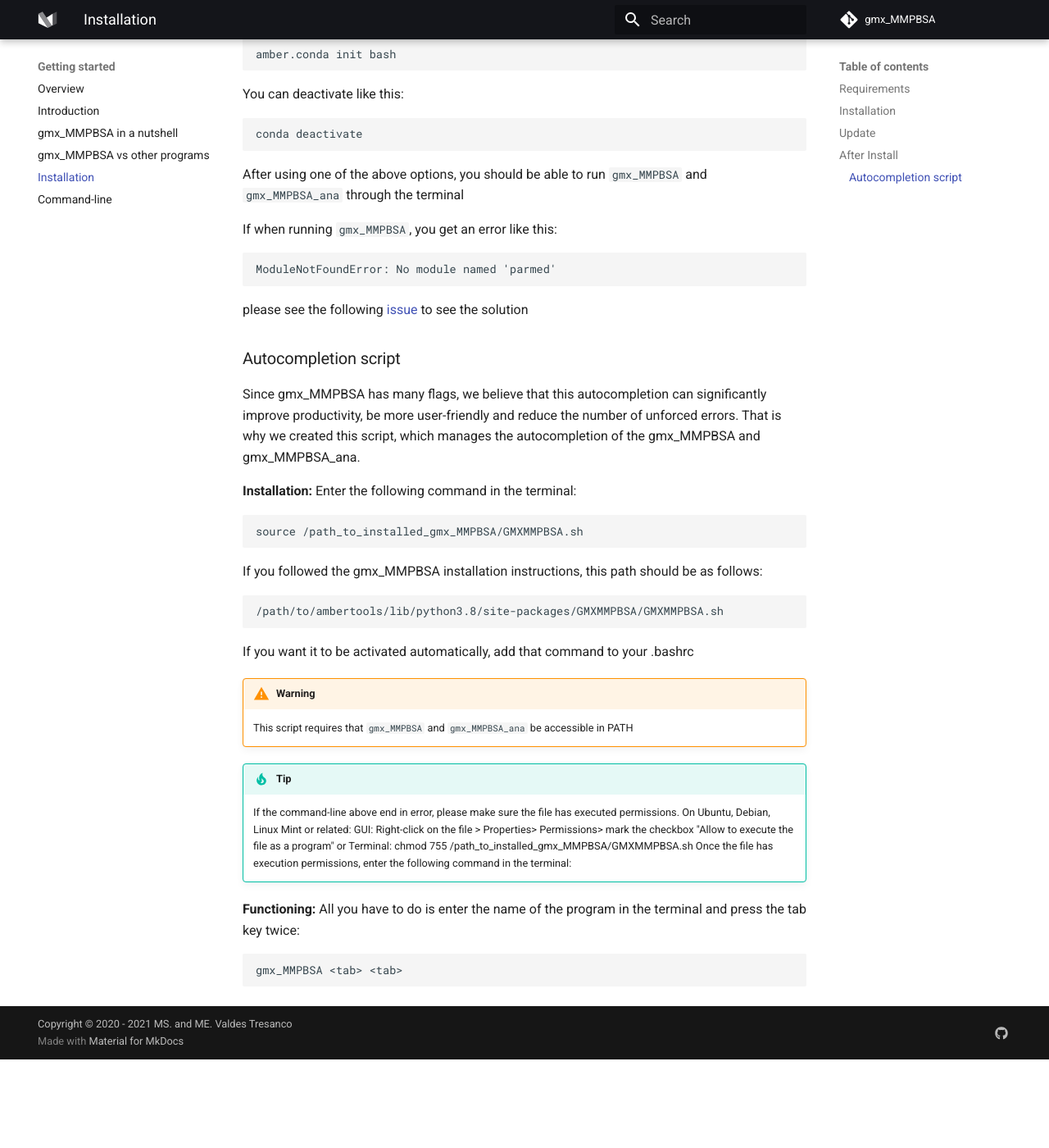
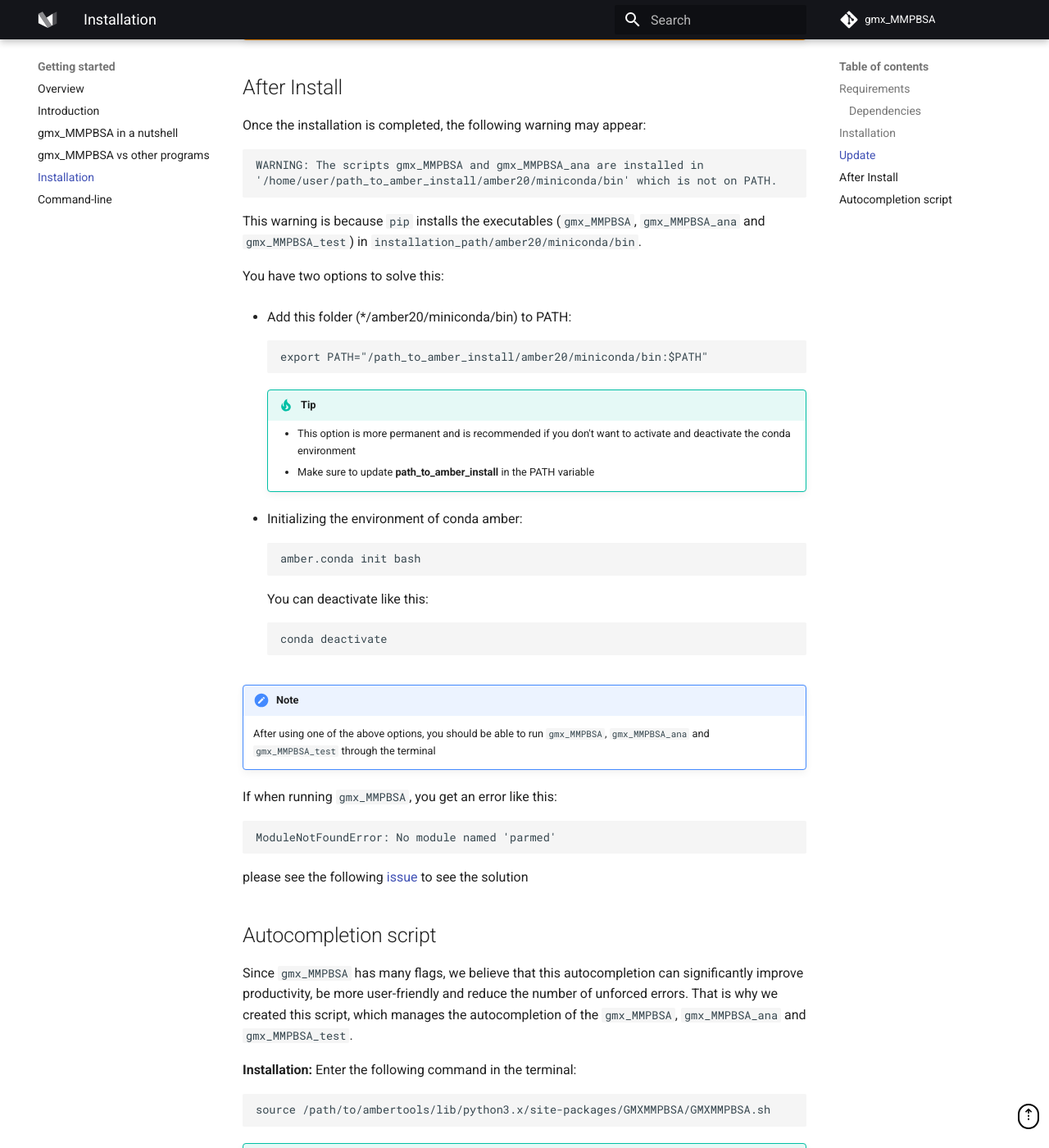
Before and after one commit to Valdes-Tresanco-MS/gmx_MMPBSA, an MkDocs documentation site: the page built from docs/installation.md, in a window 1280 px wide and 1400 px high, scrolled down 2232 px. Shown: the whole window at 82% size. Built offline with MkDocs 1.6.1 and Material for MkDocs 9.7.7, drawn with Linux system fonts in a browser that asks for light colours; emoji names are drawn with the system emoji font; comment, search, counter and statistics services are not loaded; before the commit the page ends 3524 px from its top, so only the background shows below that; some of the changed text lies outside the part shown.

Commit message:
updated installation

````diff
--- a/docs/installation.md
+++ b/docs/installation.md
@@ -6,19 +6,37 @@
 
 ## Requirements
 
-`gmx_MMPBSA` requires AmberTools20 to be installed in your machine with Python3 and the shell environment correctly set
-up for Amber. The AmberTools suite is free of charge and you can check [Amber Manual][1] for a detailed installation
-guide. Of note, you can have more than one AmberTools installed in your machine. In case AmberTools20 is not the
-default Amber in your computer, just make sure to source AmberTools20 before installing/updating/running `gmx_MMPBSA`.
-`gmx_MMPBSA` also requires GROMACS (series 4.x.x or 5.x.x or 20xx.x) to be installed in your computer and the shell
-environment correctly set up for GROMACS. `gmx_MMPBSA` has been tested with GROMACS 4.6.7, 5.1.2, 2018.3, and 2020.4,
-although it should run smoothly with any GROMACS present in the PATH and that is compatible with the files you are
-using.
+`gmx_MMPBSA` requires **AmberTools20** to be installed in your machine with **Python3**, and the shell environment
+correctly set up for Amber. The AmberTools suite is free of charge, and you can check [Amber Manual][1] for a
+detailed installation guide. Of note, you can have more than one AmberTools installed in your machine. In case
+AmberTools20 is not the default Amber in your computer, just make sure to source AmberTools20 before
+installing/updating/running `gmx_MMPBSA`. `gmx_MMPBSA` also requires GROMACS (series 4.x.x or 5.x.x or 20xx.x) to be
+installed in your computer, and the shell environment correctly set up for GROMACS. `gmx_MMPBSA` has been tested
+with GROMACS 4.6.7, 5.1.2, 2018.3, and 2020.4, although it should run smoothly with any GROMACS present in the PATH
+and that is compatible with the files you are using.
 
-`gmx_MMPBSA` contains a module that allows for plotting the results (`gmx_MMPBSA_ana`). For this, it requires the
-installation of PyQt5.
+### Dependencies
+| Dependency      |     gmx_MMPBSA                             |   gmx_MMPBSA_ana   |  gmx_MMPBSA_test   |
+|:----------------|:------------------------------------------:|:------------------:|:------------------:|
+| Python3         | :heavy_check_mark:                         | :heavy_check_mark: | :heavy_check_mark: |
+| AmberTools20    | :heavy_check_mark:                         | :heavy_check_mark: | :heavy_check_mark: |
+| PyQt5           |                                            | :heavy_check_mark: |                    |
+| Matplotlib [^1] |                                            | :heavy_check_mark: |                    |
+| Pandas [^1]     |                                            | :heavy_check_mark: |                    |
+| Seaborn [^1]    |                                            | :heavy_check_mark: |                    |
+| Git             |  Only if you update gmx_MMPBSA from Github |                    | :heavy_check_mark: |
+
+  [^1]: It is installed automatically, so the user does not have to worry about installing it
+
+As we describe in the [`gmx_MMPBSA` a technical view][1] section, `gmx_MMPBSA` has `gmx_MMPBSA_ana` which requires
+PyQt5. The PyQt5 module is not installed automatically because `gmx_MMPBSA` can be installed in HPC where
+`gmx_MMPBSA_ana` is not required or cannot be opened. You can install PyQt5 as follows:
 
     amber.python -m pip install PyQt5
+
+!!! warning
+    * Note that if you don't install PyQt5 you won't be able to open gmx_MMPBSA
+    * **Valid for versions > 1.4.0**
 
 ## Installation
 
@@ -30,9 +48,11 @@
 
     amber.python -m pip install git+https://github.com/Valdes-Tresanco-MS/gmx_MMPBSA
 
-Make sure that you have `git` installed. If not you can install it as follows:
-
+!!! warning
+    Make sure that you have `git` installed. If not you can install it as follows:
+    ```
     sudo apt install git
+    ```
 
 ## Update
 
@@ -49,12 +69,11 @@
 
     amber.python -m pip intall git+https://github.com/Valdes-Tresanco-MS/gmx_MMPBSA --upgrade
 
-Make sure that you have `git` installed.
-
-!!! warning "**We will do our best to keep the PYPI package up to date.**"
-    Every big leap in the implementation of some new functionality will be released in PyPI.
-    The development version is generally functional. So if you run into any issues, please consider updating from
-    Github. If the problem persists, feel free to contact us
+!!! warning
+    Make sure that you have `git` installed. If not you can install it as follows:
+    ```
+    sudo apt install git
+    ```
 
 ## After Install
 
@@ -63,30 +82,31 @@
     WARNING: The scripts gmx_MMPBSA and gmx_MMPBSA_ana are installed in
     '/home/user/path_to_amber_install/amber20/miniconda/bin' which is not on PATH.
 
-This warning is because `pip` installs the executables (`gmx_MMPBSA` and `gmx_MMPBSA_ana`) in \*/amber20/miniconda/bin.
+This warning is because `pip` installs the executables (`gmx_MMPBSA`, `gmx_MMPBSA_ana` and `gmx_MMPBSA_test`) in
+`installation_path/amber20/miniconda/bin`.
 
 You have two options to solve this:
 
-Add this folder (*/amber20/miniconda/bin) to PATH:
+* Add this folder (*/amber20/miniconda/bin) to PATH:
 
-    export PATH="/home/user/path_to_amber_install/amber20/miniconda/bin:$PATH"
+        export PATH="/path_to_amber_install/amber20/miniconda/bin:$PATH"
 
-*This option is more permanent and is recommended if you don't want to activate and deactivate the conda environment*
+    !!! tip
+        * This option is more permanent and is recommended if you don't want to activate and deactivate the conda
+        environment
+        * Make sure to update **path_to_amber_install** in the PATH variable
 
-!!! tip
-    Make sure to update **user** and **path_to_amber_install** in the PATH variable
+* Initializing the environment of conda amber:
 
-or
+        amber.conda init bash
 
-initializing the environment of conda amber:
+    You can deactivate like this:
 
-    amber.conda init bash
+        conda deactivate
 
-You can deactivate like this:
-
-    conda deactivate
-
-After using one of the above options, you should be able to run `gmx_MMPBSA` and `gmx_MMPBSA_ana` through the terminal
+!!! note
+    After using one of the above options, you should be able to run `gmx_MMPBSA`, `gmx_MMPBSA_ana` and `gmx_MMPBSA_test`
+    through the terminal
 
 If when running `gmx_MMPBSA`, you get an error like this:
 
@@ -98,37 +118,43 @@
   [2]: https://github.com/Valdes-Tresanco-MS/gmx_MMPBSA/issues/2
 
 
-### Autocompletion script
-Since gmx_MMPBSA has many flags, we believe that this autocompletion can significantly improve productivity, be
+## Autocompletion script
+Since `gmx_MMPBSA` has many flags, we believe that this autocompletion can significantly improve productivity, be
 more user-friendly and reduce the number of unforced errors. That is why we created this script, which manages the
-autocompletion of the gmx_MMPBSA and gmx_MMPBSA_ana.
+autocompletion of the `gmx_MMPBSA`, `gmx_MMPBSA_ana` and `gmx_MMPBSA_test`.
 
 
 **Installation:**
 Enter the following command in the terminal:
 
-    source /path_to_installed_gmx_MMPBSA/GMXMMPBSA.sh
+    source /path/to/ambertools/lib/python3.x/site-packages/GMXMMPBSA/GMXMMPBSA.sh
 
-If you followed the gmx_MMPBSA installation instructions, this path should be as follows:
-
-    /path/to/ambertools/lib/python3.8/site-packages/GMXMMPBSA/GMXMMPBSA.sh
-
-If you want it to be activated automatically, add that command to your .bashrc
+!!! tip
+    If you want it to be activated automatically, add that command to your .bashrc
 
 !!! warning
-    This script requires that `gmx_MMPBSA` and `gmx_MMPBSA_ana` be accessible in PATH
+    * This script requires that `gmx_MMPBSA`, `gmx_MMPBSA_ana` and `gmx_MMPBSA_test` be accessible in PATH
+    * If the command-line above end in error, please make sure the file has executed permissions.
 
-!!! tip
-    If the command-line above end in error, please make sure the file has executed permissions.
-    On Ubuntu, Debian, Linux Mint or related:
-      GUI:
-        Right-click on the file > Properties> Permissions> mark the checkbox "Allow to execute the file as a program"
-      or
-      Terminal:
-        chmod 755 /path_to_installed_gmx_MMPBSA/GMXMMPBSA.sh
-    Once the file has execution permissions, enter the following command in the terminal:
+        On Ubuntu, Debian, Linux Mint or related:
 
-**Functioning:**
-All you have to do is enter the name of the program in the terminal and press the tab key twice:
+        * GUI:
+
+            * `Right-click on GMXMMPBSA.sh file` >
+
+            * `Properties` >
+
+            * `Permissions` >
+
+            * `Mark the checkbox "Allow to execute the file as a program"`
+
+        * Terminal:
+
+                chmod 755 /path/to/ambertools/lib/python3.x/site-packages/GMXMMPBSA/GMXMMPBSA.sh
+
+
+**Once you make the source of GMXMMPBSA.sh you can check its operation as follows**
+
+_All you have to do is enter the name of the program in the terminal and press the tab key twice:_
 
     gmx_MMPBSA <tab> <tab>
````
